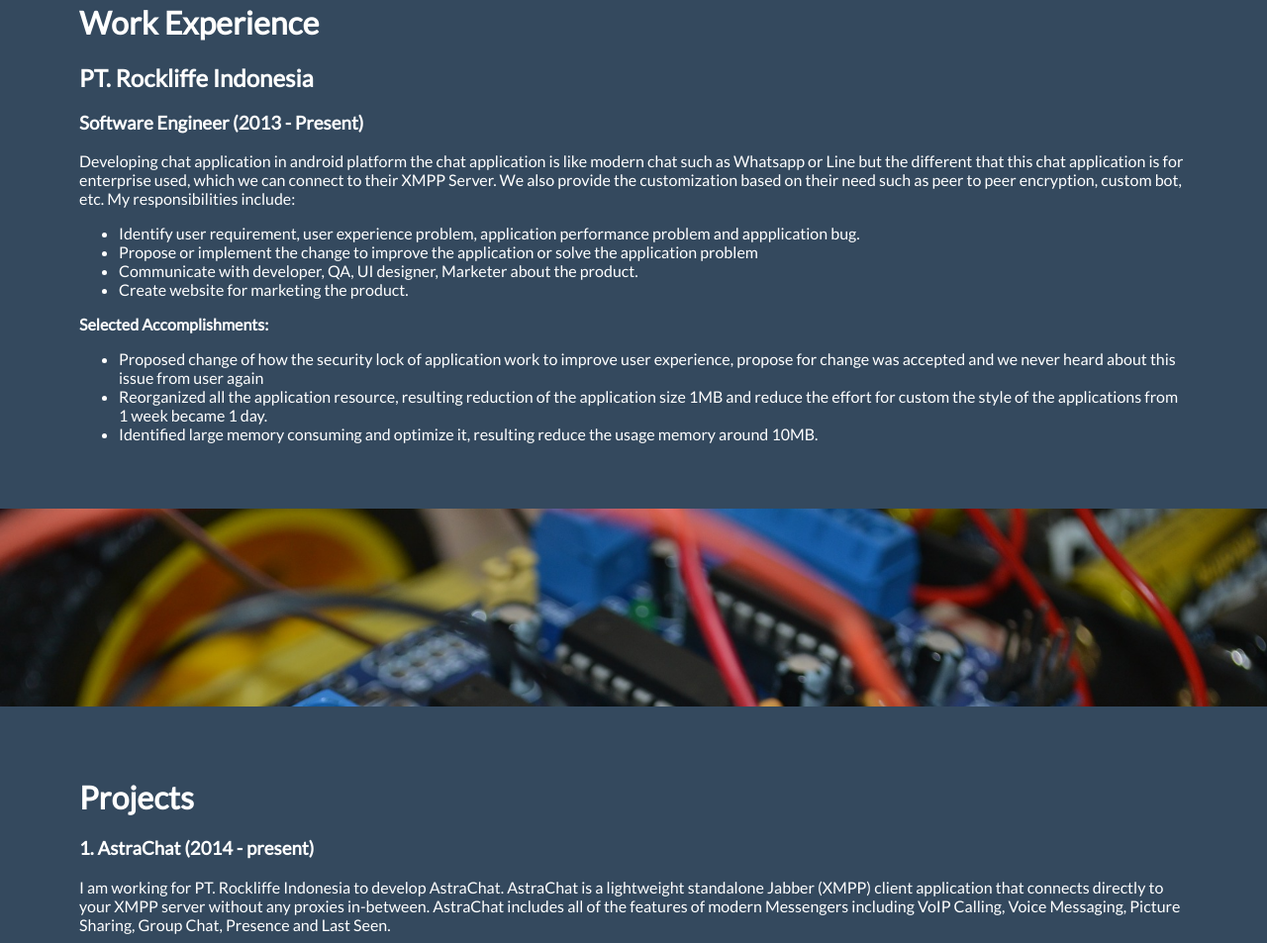
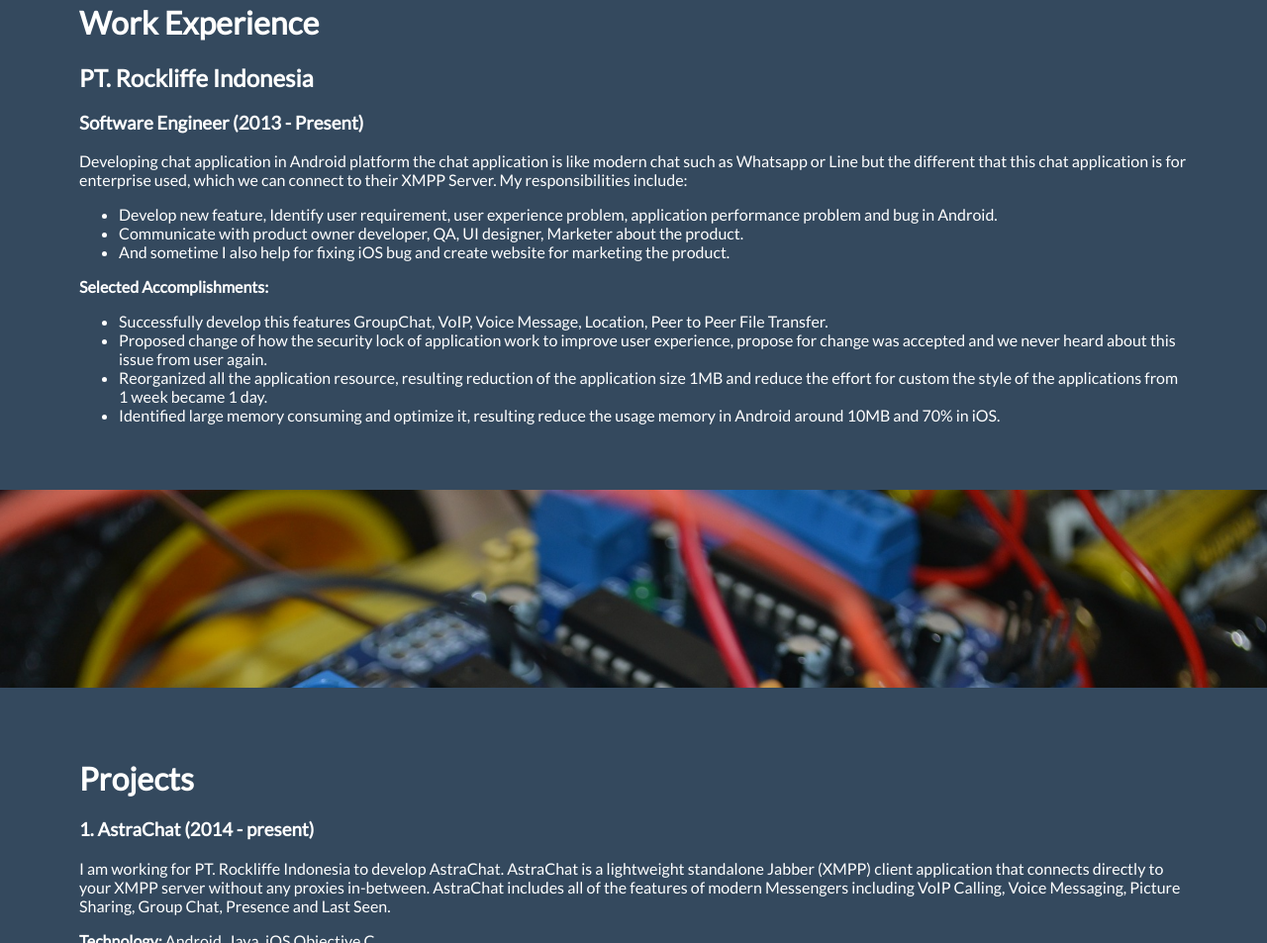
Before and after one commit to jefryjacky/jefryjacky.github.io, a plain HTML site: page index.html in a window 1280 px wide. Shown: the part 1361-2314 px from the top of the page at 99% size. Drawn offline with nearby package versions, Linux system fonts and the light colour scheme; animation ran at ten frames a second.

Commit message:
update resume

```diff
--- a/index.html
+++ b/index.html
@@ -57,29 +57,32 @@
     <h2>PT. Rockliffe Indonesia</h2>
     <h3>Software Engineer (2013 - Present)</h3>
     <p>
-      Developing chat application in android platform the chat application is like modern chat such as
+      Developing chat application in Android platform the chat application is like modern chat such as
       Whatsapp or Line but the different that this chat application is for enterprise used, which we can
-      connect to their XMPP Server. We also provide the customization based on their need such as
-      peer to peer encryption, custom bot, etc. My responsibilities include:
+      connect to their XMPP Server. My responsibilities include:
     </p>
     <ul>
-      <li>Identify user requirement, user experience problem, application performance problem and appplication bug.</li>
-      <li>Propose or implement the change to improve the application or solve the application problem</li>
-      <li>Communicate with developer, QA, UI designer, Marketer about the product.</li>
-      <li>Create website for marketing the product.</li>
+      <li> Develop new feature, Identify user requirement, user experience problem, application
+           performance problem and bug in Android.</li>
+      <li>Communicate with product owner developer, QA, UI designer, Marketer about the product.</li>
+      <li>And sometime I also help for fixing iOS bug and create website for marketing the product.</li>
     </ul>
     <strong>Selected Accomplishments:</strong>
     <ul>
       <li>
-        Proposed change of how the security lock of application work to improve
-        user experience, propose for change was accepted and we never heard about this issue from user again
+        Successfully develop this features GroupChat, VoIP, Voice Message, Location, Peer to Peer File Transfer.
+      </li>
+      <li>
+        Proposed change of how the security lock of application work to improve user experience,
+        propose for change was accepted and we never heard about this issue from user again.
       </li>
       <li>
         Reorganized all the application resource, resulting reduction of the application size 1MB and
         reduce the effort for custom the style of the applications from 1 week became 1 day.
       </li>
       <li>
-        Identified large memory consuming and optimize it, resulting reduce the usage memory around 10MB.
+        Identified large memory consuming and optimize it, resulting reduce the usage memory in
+        Android around 10MB and 70% in iOS.
       </li>
     </ul>
   </div>
```
